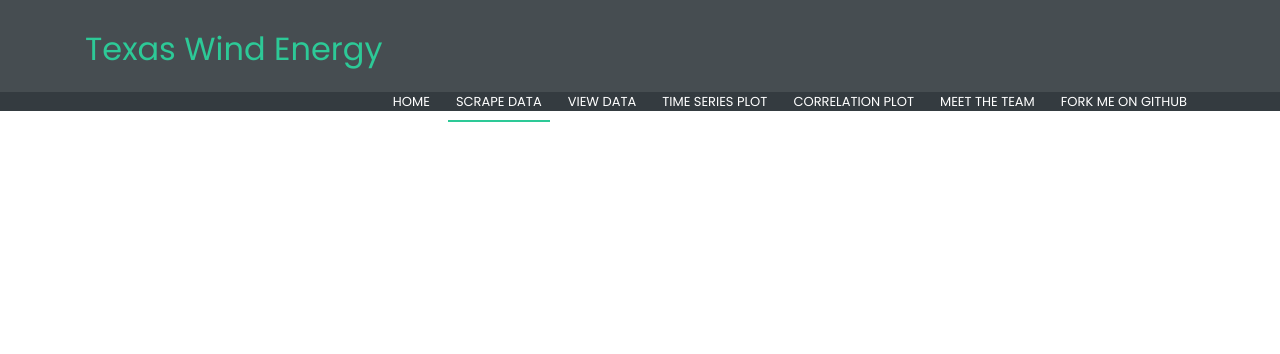
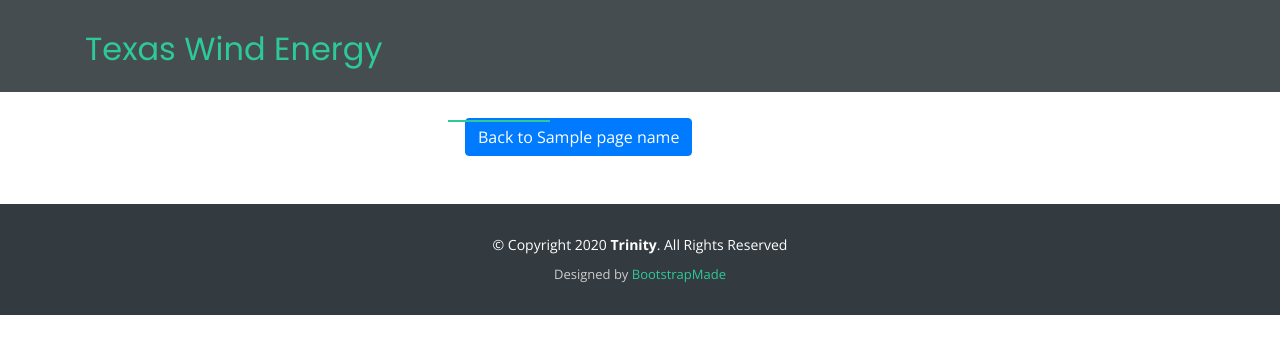
Before and after one commit to ybacoder/project-2, a Python web app: template templates/scrape.html in a window 1280 px wide. Shown: the top 354 px of the page. Run offline with Jinja, Linux system fonts and the light colour scheme; the template is opened without the code that fills it: most values are stand-ins (such as "Sample title", 1, 10 or a date in 2020); some libraries are stand-ins or nearby versions.

Commit message:
Button seems to be added; just need to fix style so the navbar doesn't cover it up

```diff
--- a/static/css/style.css
+++ b/static/css/style.css
@@ -12,6 +12,7 @@
   background: #fff;
   color: #666666;
   font-family: "Open Sans", sans-serif;
+  padding-top: 70px;
 }
 
 a {
--- a/templates/scrape.html
+++ b/templates/scrape.html
@@ -59,7 +59,15 @@
     </div>
   </header><!-- End Header -->
 
-  <!-- BUTTON HERE -->
+  <div class="container">
+    <div class="row py-5">
+      <div class="col-4"></div>
+      <div class="col-4">
+            <a class="btn btn-primary" href="{{ url_for(referring_func_name) }}" role="button">Back to {{ page_name }}</a>
+      </div>
+      <div class="col-4"></div>
+    </div>
+  </div>
 
   <!-- ======= Footer ======= -->
   <footer id="footer">
```
Also changed, not shown: app.py (+18 -7 lines).
